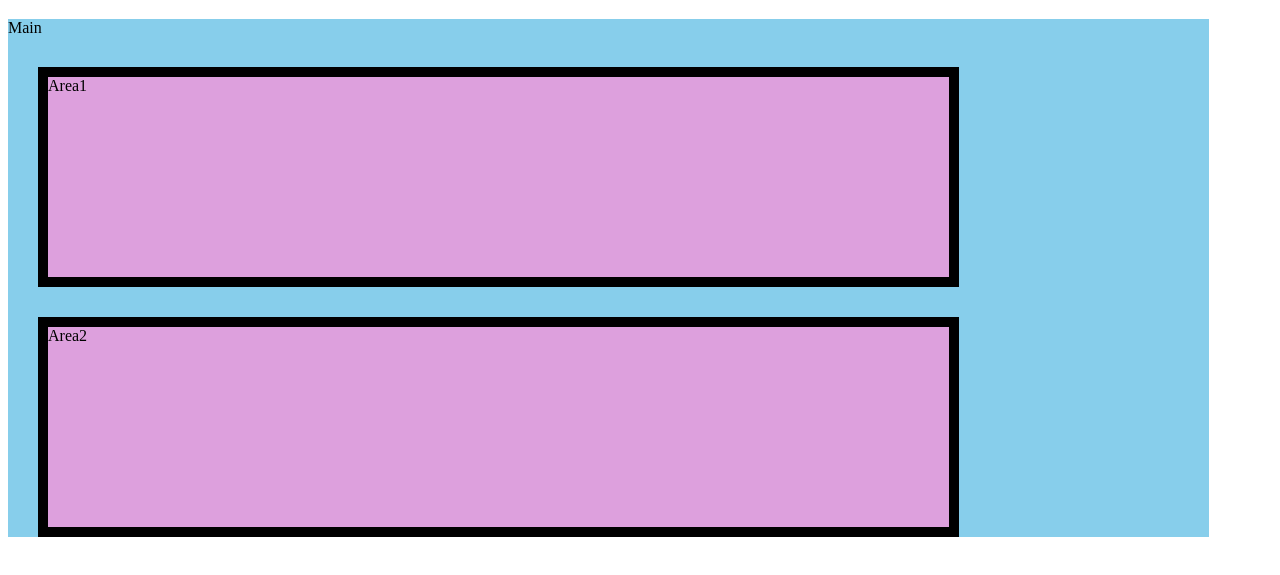
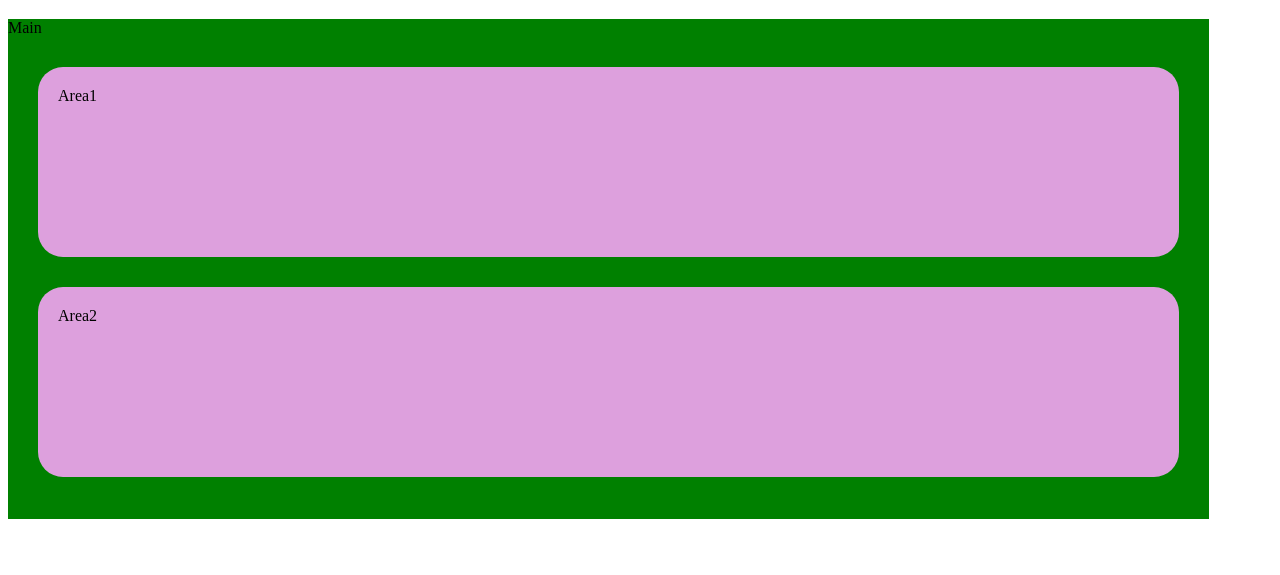
Before and after one commit to danielfryar/wozuAZ, a plain HTML site: page day4/colors.html in a window 1280 px wide. Shown: the part 61-636 px from the top of the page. Drawn offline with Linux system fonts and the light colour scheme.

Commit message:
Made a few css tweaks, but moving on with js

```diff
--- a/day4/colors.css
+++ b/day4/colors.css
@@ -5,16 +5,16 @@ header {
 
 main {
     width: 95%;
+    height: 500px;
     background-color: cyan;
 }
 
 section {
-    float: center;
-    width: 75%;
-    border: solid black 10px;
-    background-color: plum;
+    border-radius: 25px;
+    background: plum;
+    padding: 20px;
     margin: 30px;
-    height: 200px;
+    height: 30%;
 }
 
 /*
--- a/day4/colors.js
+++ b/day4/colors.js
@@ -1,2 +1,17 @@
+let changeColor = function(color) {
+    console.log("inside function", color)
+    document.getElementById("main")
+        .style.backgroundColor = color;
+}
 
-document.getElementById("main").style.backgroundColor = "skyblue";
+let colors = ["magenta","orange","green","cyan","yellow"];
+
+for (let i = 0; i< 500000000; i++) {
+    if (i%100000000 == 0) {
+        colorIndex = i/100000000;
+        changeColor(colors[colorIndex]);
+        console.log(i, colorIndex,colors[colorIndex]);
+    }
+}
+
+changeColor(colors[2]);
```
